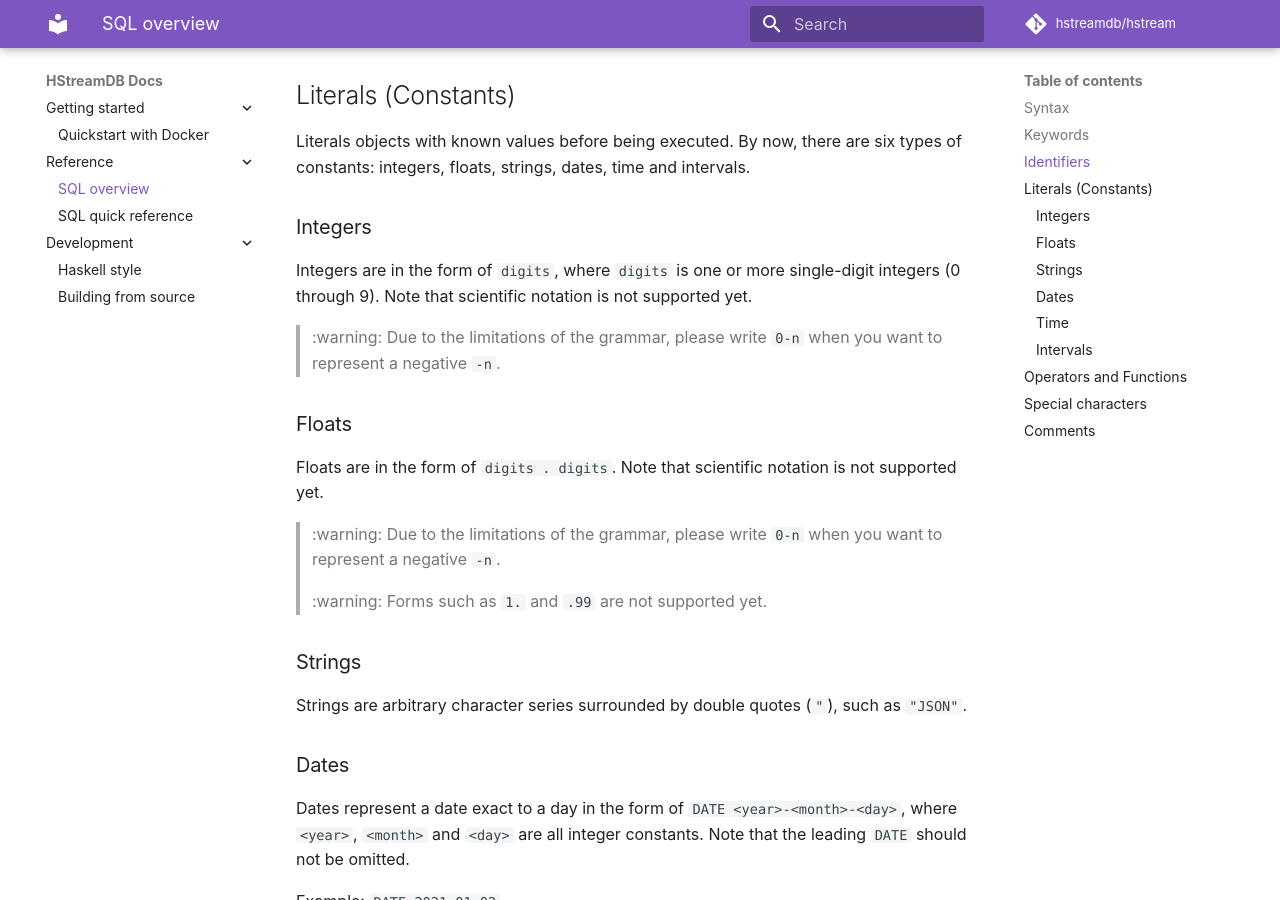
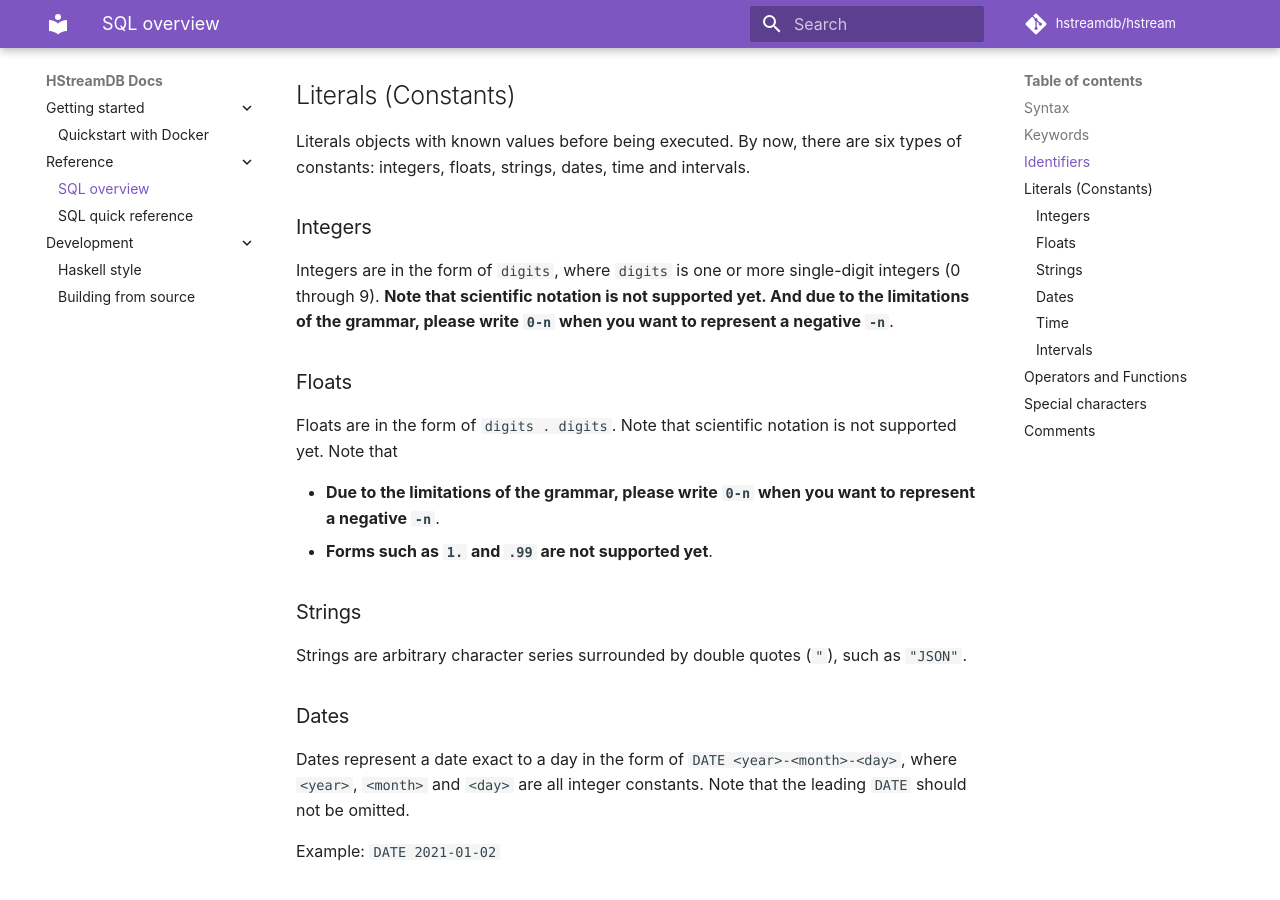
Before and after one commit to hstreamdb/docs, an MkDocs documentation site: the page built from docs/reference/sql-overview.md, in a window 1280 px wide and 900 px high, scrolled down 1257 px. Built offline with MkDocs 1.6.1 and Material for MkDocs 9.7.7, drawn with Linux system fonts in a browser that asks for light colours; comment, search, counter and statistics services are not loaded; some of the changed text lies outside the part shown.

Commit message:
reference: add SQL overview section

```diff
--- a/docs/reference/sql-overview.md
+++ b/docs/reference/sql-overview.md
@@ -41,17 +41,14 @@ Literals objects with known values before being executed. By now, there are six
 
 ### Integers
 
-Integers are in the form of `digits`, where `digits` is one or more single-digit integers (0 through 9). Note that scientific notation is not supported yet.
-
-> :warning: Due to the limitations of the grammar, please write `0-n` when you want to represent a negative `-n`.
+Integers are in the form of `digits`, where `digits` is one or more single-digit integers (0 through 9). **Note that scientific notation is not supported yet. And due to the limitations of the grammar, please write `0-n` when you want to represent a negative `-n`**.
 
 ### Floats
 
-Floats are in the form of `digits . digits`. Note that scientific notation is not supported yet.
+Floats are in the form of `digits . digits`. Note that scientific notation is not supported yet. Note that
 
-> :warning: Due to the limitations of the grammar, please write `0-n` when you want to represent a negative `-n`.
-
-> :warning: Forms such as `1.` and `.99` are not supported yet.
+- **Due to the limitations of the grammar, please write `0-n` when you want to represent a negative `-n`**.
+- **Forms such as `1.` and `.99` are not supported yet**.
 
 ### Strings
 
@@ -86,8 +83,7 @@ For a complete list of functions and operators, see the appendix.
 There are some special characters in the SQL syntax with particular meanings:
 
 - Parentheses (`()`) are used outside an expression for controlling the order of evaluation or specifying a function application.
-- Brackets (`[]`) are used with maps and arrays for accessing their substructures, such as `some_map[temp]` and `some_array[1]`.
-  > :warning: It is not supported yet.
+- Brackets (`[]`) are used with maps and arrays for accessing their substructures, such as `some_map[temp]` and `some_array[1]`. **Note that it is not supported yet**.
 - Commas (`,`) are used for delineating a list of objects.
 - The semicolons (`;`) represent the end of a SQL statement.
 - The asterisk (`*`) represents "all fields", such as `SELECT * FROM  my_stream;`.
```
